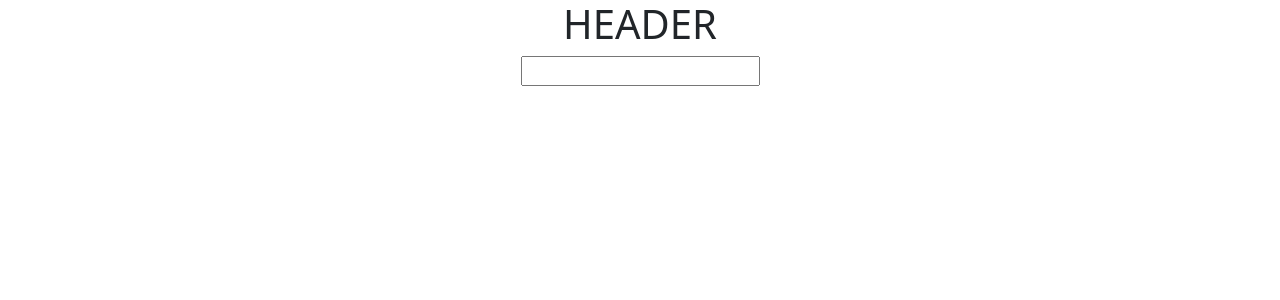
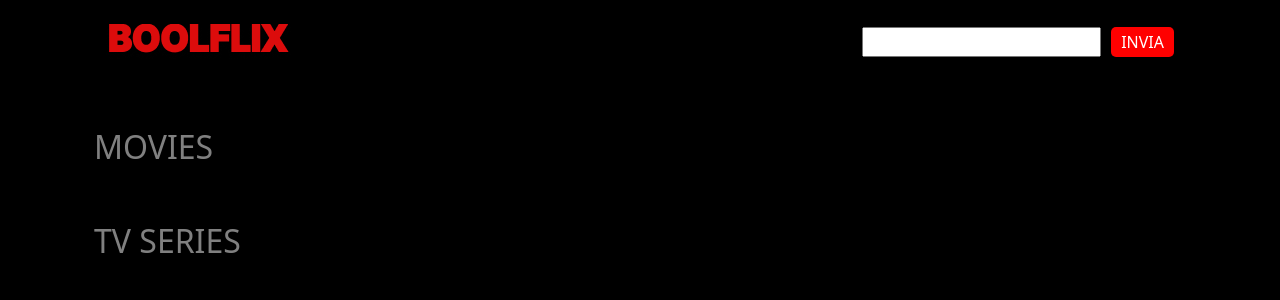
Before and after one commit to Paolacocc/vite-boolflix, a Vue app: page / in a window 1280 px wide. Shown: the top 300 px of the page. Built offline with nearby package versions, Linux system fonts and the light colour scheme.

Commit message:
add basic graphic

```diff
--- a/src/components/AppCard.vue
+++ b/src/components/AppCard.vue
@@ -14,23 +14,26 @@ export default {
 </script>
 
 <template>
+    <div class="card-bkg pt-4">
         <div class="container">
             <div class="row">
-            <div class="col">
+                <h2 class="p-4">MOVIES</h2>
+                <div class="ms_col col-movie">
 
 
                     <!-- /CARD-MOVIE -->
-                <div class="card card-movie" v-for="card in store.movies">
+
+                    <div class="_ms-card card-movie" v-for="card in store.movies">
                         <img :src="`${store.imgPath}${card.poster_path}`" alt="" v-if="card.poster_path">
                         <div v-else>sorry no image</div>
                         <h3>{{ card.title }}</h3>
                         <h4>{{ card.original_title }}</h4>
                         <h4>
-                        <img src="../assets/img/Flag_of_Italy_Flat_Wavy-64x49.png" alt=""
+                            <img class="img-flag" src="../assets/img/Flag_of_Italy_Flat_Wavy-64x49.png" alt=""
                                 v-if="card.original_language === 'it'">
-                        <img v-else-if="card.original_language === 'en'"
+                            <img class="img-flag" v-else-if="card.original_language === 'en'"
                                 src="../assets/img/Flag_of_United_Kingdom_Flat_Wavy-64x37.png" alt="">
-                        <img v-else-if="card.original_language === 'fr'"
+                            <img class="img-flag" v-else-if="card.original_language === 'fr'"
                                 src="../assets/img/Flag_of_France_Flat_Wavy-64x49.png" alt="">
                             <h4 v-else>{{ card.original_language }}</h4>
                         </h4>
@@ -42,21 +45,28 @@ export default {
                             </span>
                         </h4>
                     </div>
+                </div>
+                </div>
+
                 <!-- /CARD-MOVIE -->
 
 
                 <!-- CARD-TV-SERIE -->
-                <div class="card card-tv" v-for="card in store.tvSeries">
+                <div class="row">
+                    <h2 class="p-4">TV SERIES</h2>
+                    <div class="ms_col col-tv">
+
+                        <div class="_ms-card card-tv " v-for="card in store.tvSeries">
                             <img :src="`${store.imgPath}${card.poster_path}`" alt="" v-if="card.poster_path">
                             <div v-else>sorry no image</div>
                             <h3>{{ card.name }}</h3>
                             <h4>{{ card.original_name }}</h4>
                             <h4>
-                        <img src="../assets/img/Flag_of_Italy_Flat_Wavy-64x49.png" alt=""
+                                <img class="img-flag" src="../assets/img/Flag_of_Italy_Flat_Wavy-64x49.png" alt=""
                                     v-if="card.original_language === 'it'">
-                        <img v-else-if="card.original_language === 'en'"
+                                <img class="img-flag" v-else-if="card.original_language === 'en'"
                                     src="../assets/img/Flag_of_United_Kingdom_Flat_Wavy-64x37.png" alt="">
-                        <img v-else-if="card.original_language === 'fr'"
+                                <img class="img-flag" v-else-if="card.original_language === 'fr'"
                                     src="../assets/img/Flag_of_France_Flat_Wavy-64x49.png" alt="">
                                 <h4 v-else>{{ card.original_language }}</h4>
                             </h4>
@@ -64,40 +74,49 @@ export default {
                             <h4>
                                 <span v-for="star in store.stars">
                                     <i
-                                :class="[(star <= Math.floor(card.vote_average / 2)) ? 'fa-solid fa-star' : 'fa-regular fa-star']"></i>
+                                        :class="[(star <= Math.ceil(card.vote_average / 2)) ? 'fa-solid fa-star' : 'fa-regular fa-star']"></i>
                                 </span>
                             </h4>
                         </div>
+
                         <!-- /CARD-TV-SERIE -->
 
                     </div>
+                </div>
+
         </div>
     </div>
 </template>
 
 <style scoped>
-.col {
-
-    display: flex;
-    flex-wrap: wrap;
+.card-bkg {
+    background-color: black;
+    height: calc(100vh - 80px);
+    overflow-y: auto;
 
 }
 
-.card {
-    text-align: center;
-    width: calc(100% / 6 - 10px);
-    height: 200px;
-    margin: 5px;
-    padding: 10px;
+.ms_col {
+
+    display: flex;
+    overflow-x: auto;
+    gap: 5px;
 
 }
 
-.card-movie {
-    background-color: lightpink;
+._ms-card {
+    text-align: center;
+    width: 200px;
+    height: 300px;
+    padding: 10px;
+
+    border-color: white;
+    background-color: darkgray;
 }
 
-.card-tv {
-    background-color: lightblue;
+
+h2 {
+    color: grey;
 }
 
 h3 {
@@ -107,8 +126,11 @@ h3 {
 h4 {
     font-size: .8rem;
 }
+img {
+    max-width: 100%;
+}
 
-img {
+.img-flag {
     width: 30px;
 }
 </style>
--- a/src/components/AppHeader.vue
+++ b/src/components/AppHeader.vue
@@ -15,10 +15,32 @@ export default {
 </script>
 
 <template>
-    <div class="header text-center">
-    <h1>HEADER</h1>
-    <label for="search"></label>
-    <input type="text" id="search" v-model.trim="store.writtenText" @keyup.enter="$emit('filter')">
+    <div class="header">
+    <div class="container">
+    <div class="d-flex justify-content-between align-items-center p-4">
+        <img src="../assets/img/BOOLFLIX.png" alt="">
+        <div class="serch-bar ">
+            <label for="search"></label>
+            <input type="text" id="search" v-model.trim="store.writtenText" >
+            <button class="btn-red" @click="$emit('filter')">INVIA</button>
+        </div>
+    </div>
+    </div>
 </div>
+</template>
 
-</template>
+<style scoped lang="scss">
+.header {
+   background-color: black;
+   height: 80px;
+   .btn-red {
+    border: none;
+    background-color: red;
+    color: white;
+    border-radius: 5px;
+    margin-left: 10px;
+    padding: 3px 10px;
+   }
+
+}
+</style>
```
Also changed, not shown: src/assets/img/BOOLFLIX.png (added). Lines whose indentation alone changed are shown as unchanged.
